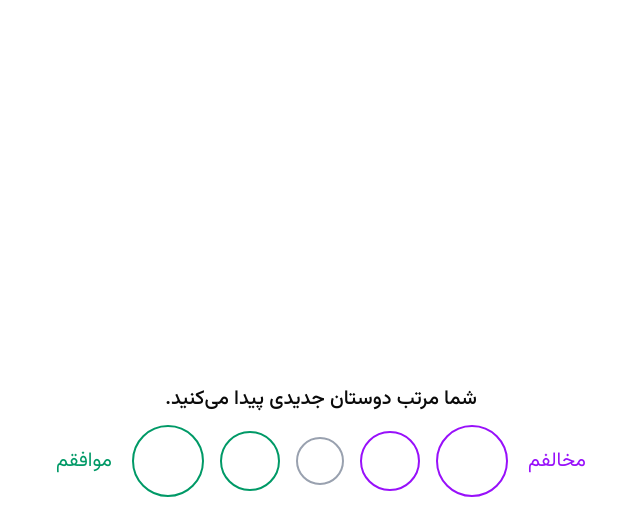
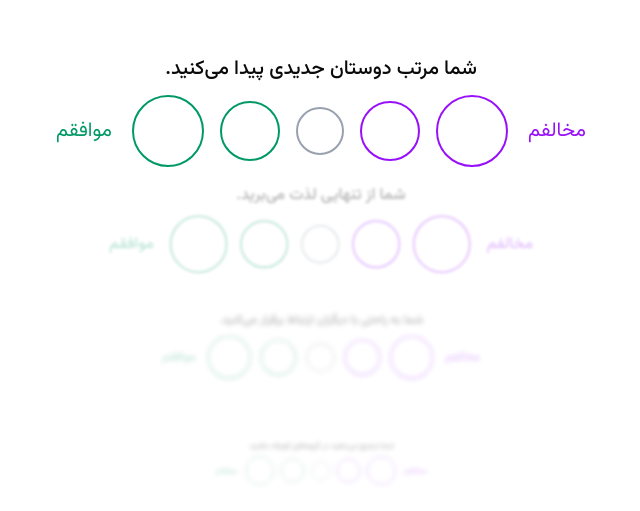
Before and after one commit to Jouissance-seeker/persona-test, a Next.js app: page / in a window 1280 px wide. Shown: the part 289-800 px from the top of the page, without its empty margins (319-959 px from the left). Built offline with nearby package versions, Linux system fonts and the light colour scheme.

Commit message:
chore: new changes

```diff
--- a/app/page.tsx
+++ b/app/page.tsx
@@ -1,14 +1,21 @@
 'use client';
 
-import 'swiper/css';
-import 'swiper/css/navigation';
-import 'swiper/css/pagination';
 import { Likert } from './_components/Likert';
-import { useRef } from 'react';
-import type { Swiper as SwiperType } from 'swiper';
-import { Swiper, SwiperSlide } from 'swiper/react';
+import { cn } from '@/lib/utils';
+import { AnimatePresence, motion } from 'framer-motion';
+import { useCallback, useState } from 'react';
 
 const data = [
+  'شما مرتب دوستان جدیدی پیدا می‌کنید.',
+  'شما از تنهایی لذت می‌برید.',
+  'شما به راحتی با دیگران ارتباط برقرار می‌کنید.',
+  'شما ترجیح می‌دهید در گروه‌های کوچک باشید.',
+  'شما انرژی خود را از تعامل با دیگران دریافت می‌کنید.',
+  'شما مرتب دوستان جدیدی پیدا می‌کنید.',
+  'شما از تنهایی لذت می‌برید.',
+  'شما به راحتی با دیگران ارتباط برقرار می‌کنید.',
+  'شما ترجیح می‌دهید در گروه‌های کوچک باشید.',
+  'شما انرژی خود را از تعامل با دیگران دریافت می‌کنید.',
   'شما مرتب دوستان جدیدی پیدا می‌کنید.',
   'شما از تنهایی لذت می‌برید.',
   'شما به راحتی با دیگران ارتباط برقرار می‌کنید.',
@@ -22,56 +29,59 @@ const data = [
 ];
 
 export default function Home() {
-  const swiperRef = useRef<SwiperType>(null);
+  const [currentIndex, setCurrentIndex] = useState(0);
 
-  const handleAnswer = (_value: number) => {
+  const handleAnswer = useCallback(
+    (_value: number) => {
       setTimeout(() => {
-      if (
-        swiperRef.current &&
-        swiperRef.current.activeIndex < data.length - 1
-      ) {
-        swiperRef.current.slideNext();
+        if (currentIndex < data.length - 1) {
+          setCurrentIndex((prev) => prev + 1);
         }
       }, 500);
+    },
+    [currentIndex],
+  );
+
+  const getSlideStyle = (index: number) => {
+    const distance = Math.abs(index - currentIndex);
+    const scale = Math.max(0.4, 1 - distance * 0.2);
+    const blur = Math.min(distance * 2, 12);
+    const opacity = Math.max(0.3, 1 - distance * 0.7);
+    const y = (index - currentIndex) * 120 + (scale - 1) * 14;
+
+    return {
+      scale,
+      filter: `blur(${blur}px)`,
+      opacity,
+      y,
+    };
   };
 
   return (
-    <main className="flex w-full flex-col gap-8 py-5">
-      <Swiper
-        direction="vertical"
-        centeredSlides={true}
-        slidesPerView="auto"
-        spaceBetween={30}
-        allowTouchMove={false} // کاربر نمی‌تواند درگ کند
-        mousewheel={false} // اسکرول موس غیر فعال
-        onSwiper={(swiper) => {
-          swiperRef.current = swiper;
-        }}
-        onSetTranslate={(swiper) => {
-          swiper.slides.forEach((slideEl) => {
-            const progress = (slideEl as any).progress;
-            const scale = 1 - Math.min(Math.abs(progress) * 0.3, 0.6);
-            const blur = Math.min(Math.abs(progress) * 6, 15);
-            const el = slideEl.querySelector('._slide-inner') as HTMLElement;
-            if (el) {
-              el.style.transform = `scale(${scale})`;
-              el.style.filter = `blur(${blur}px)`;
-              el.style.transition = 'transform 0.3s, filter 0.3s';
-            }
-          });
+    <main className="flex h-screen w-full items-center justify-center overflow-hidden">
+      <div className="relative w-full max-w-4xl">
+        <AnimatePresence mode="wait">
+          {data.map((item, index) => (
+            <motion.div
+              key={index}
+              className={cn(
+                'absolute top-1/2 left-1/2 w-full -translate-x-1/2 -translate-y-1/2',
+                { 'pointer-events-none': index !== currentIndex },
+              )}
+              initial={getSlideStyle(index)}
+              animate={getSlideStyle(index)}
+              transition={{
+                duration: 0.6,
+                ease: [0.25, 0.46, 0.45, 0.94],
               }}
             >
-        {data.map((item, index) => (
-          <SwiperSlide
-            key={index}
-            className="flex h-64 w-auto items-center justify-center"
-          >
-            <div className="_slide-inner flex h-full w-full items-center justify-center px-4">
+              <div className="flex items-center justify-center px-4">
                 <Likert text={item} onChange={handleAnswer} />
               </div>
-          </SwiperSlide>
+            </motion.div>
           ))}
-      </Swiper>
+        </AnimatePresence>
+      </div>
     </main>
   );
 }
--- a/package.json
+++ b/package.json
@@ -11,6 +11,7 @@
   "dependencies": {
     "class-variance-authority": "^0.7.1",
     "clsx": "^2.1.1",
+    "framer-motion": "^12.23.12",
     "lucide-react": "^0.542.0",
     "next": "15.5.2",
     "react": "19.1.0",
```
Also changed, not shown: 1 other file (tests, documents, lock files or other folders). Lines whose indentation alone changed are shown as unchanged.
